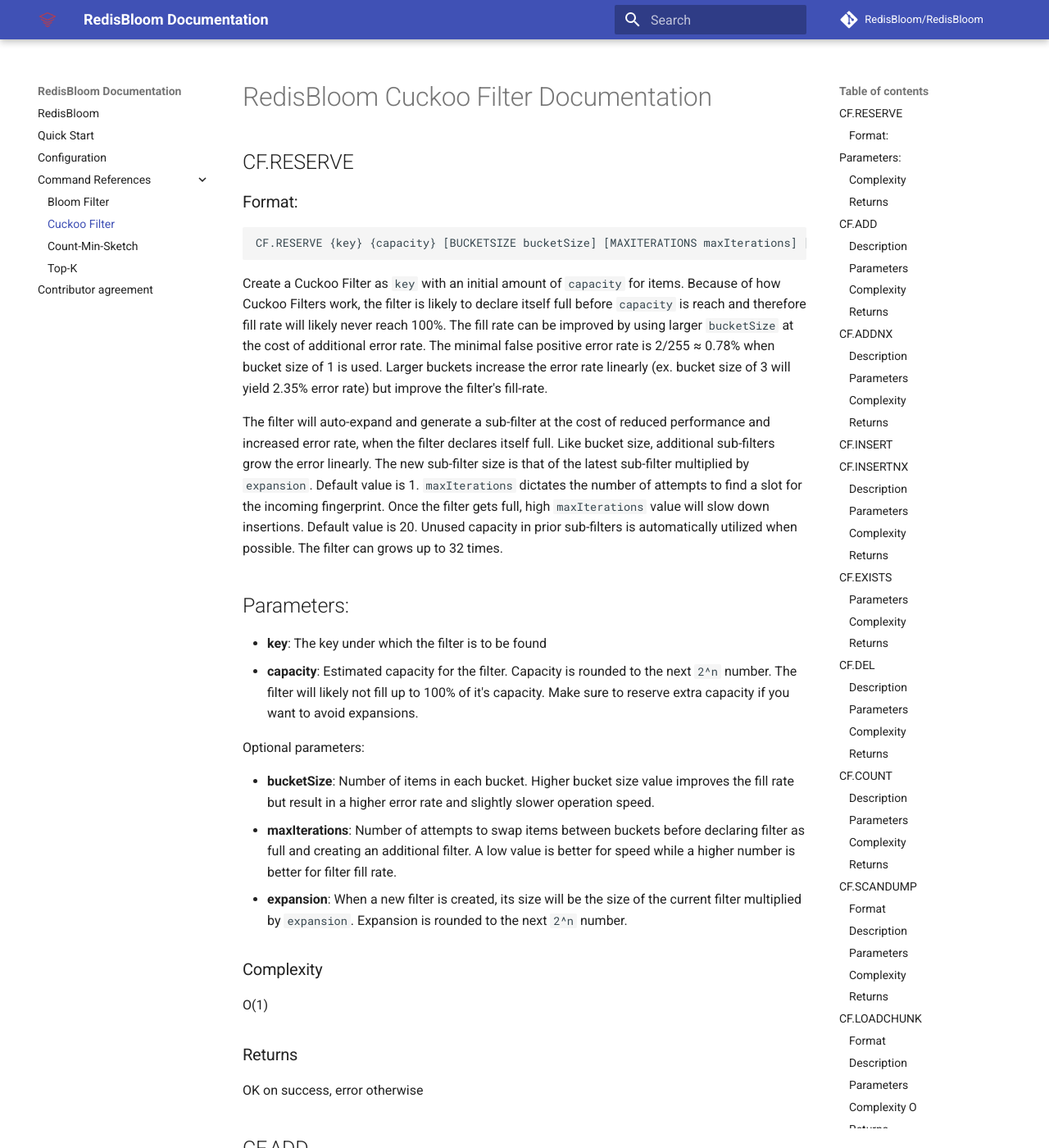
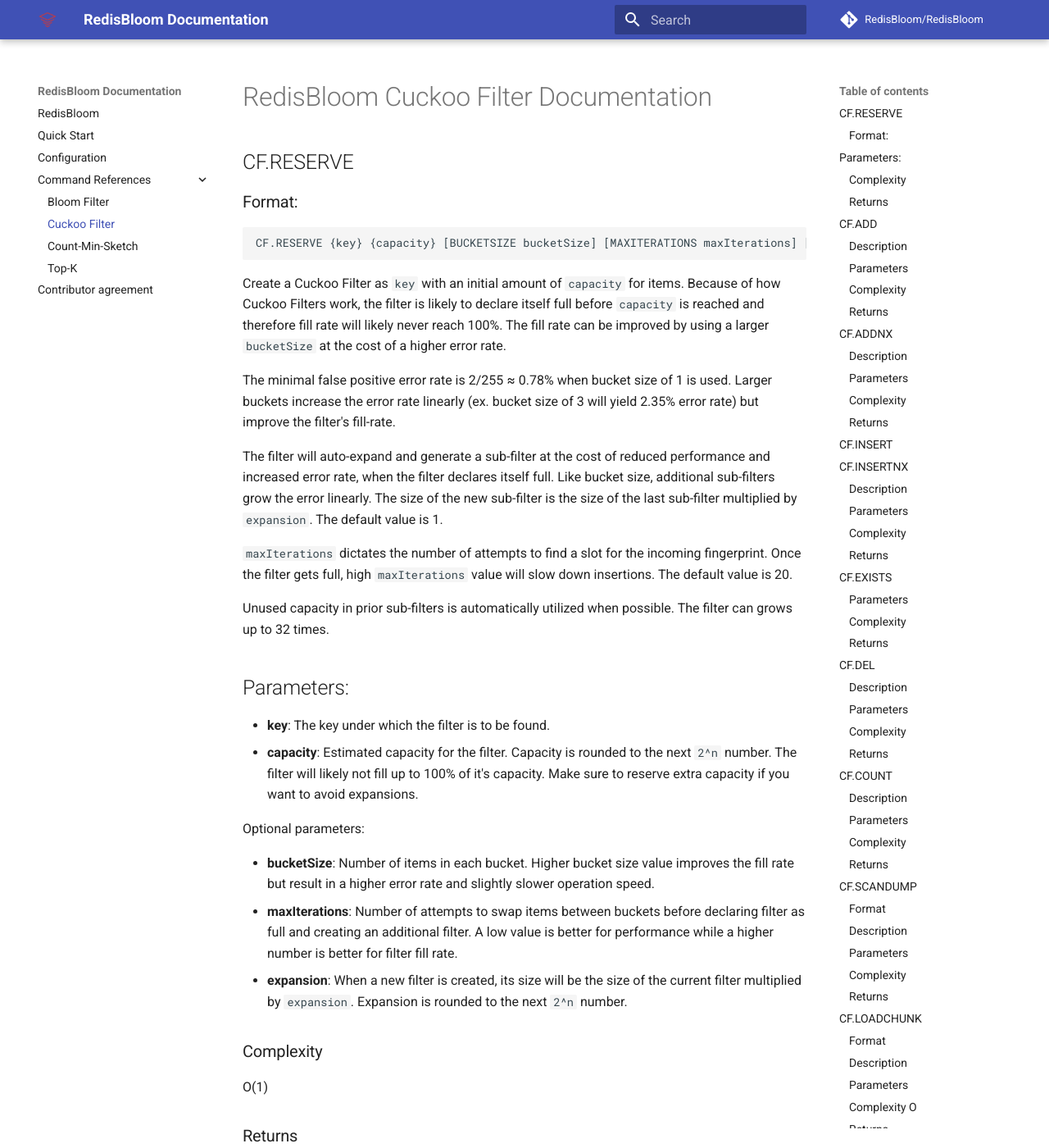
Before and after one commit to RedisBloom/RedisBloom, an MkDocs documentation site: the page built from docs/Cuckoo_Commands.md, in a window 1280 px wide and 1400 px high. Shown: the whole window at 82% size. Built offline with MkDocs 1.6.1 and Material for MkDocs 9.7.7, drawn with Linux system fonts in a browser that asks for light colours; comment, search, counter and statistics services are not loaded; old or Windows-style settings are respelled for this version of MkDocs; some of the changed text lies outside the part shown.

Commit message:
small tweaks to cuckoo

````diff
--- a/docs/Cuckoo_Commands.md
+++ b/docs/Cuckoo_Commands.md
@@ -10,9 +10,10 @@
 
 Create a Cuckoo Filter as `key` with an initial amount of `capacity` for items.
 Because of how Cuckoo Filters work, the filter is likely to declare itself full
-before `capacity` is reach and therefore fill rate will likely never reach 100%.
-The fill rate can be improved by using larger `bucketSize` at the cost of
-additional error rate.
+before `capacity` is reached and therefore fill rate will likely never reach
+100%. The fill rate can be improved by using a larger `bucketSize` at the cost
+of a higher error rate.
+
 The minimal false positive error rate is 2/255 ≈ 0.78% when bucket size of 1 is
 used. Larger buckets increase the error rate linearly (ex. bucket size of 3
 will yield 2.35% error rate) but improve the filter's fill-rate.
@@ -20,17 +21,19 @@
 The filter will auto-expand and generate a sub-filter at the cost of reduced
 performance and increased error rate, when the filter declares itself full.
 Like bucket size, additional sub-filters grow the error linearly.
-The new sub-filter size is that of the latest sub-filter multiplied by
-`expansion`. Default value is 1.
+The size of the new sub-filter is the size of the last sub-filter multiplied by
+`expansion`. The default value is 1.
+
 `maxIterations` dictates the number of attempts to find a slot for the incoming
 fingerprint. Once the filter gets full, high `maxIterations` value will slow
-down insertions. Default value is 20.
+down insertions. The default value is 20.
+
 Unused capacity in prior sub-filters is automatically utilized when possible.
 The filter can grows up to 32 times.
 
 ## Parameters:
 
-* **key**: The key under which the filter is to be found
+* **key**: The key under which the filter is to be found.
 * **capacity**: Estimated capacity for the filter. Capacity is rounded to the
 next `2^n` number. The filter will likely not fill up to 100% of it's capacity.
 Make sure to reserve extra capacity if you want to avoid expansions.
@@ -42,7 +45,7 @@
 operation speed.
 * **maxIterations**: Number of attempts to swap items between buckets before
 declaring filter as full and creating an additional filter. A low value is
-better for speed while a higher number is better for filter fill rate.
+better for performance while a higher number is better for filter fill rate.
 * **expansion**: When a new filter is created, its size will be the size of the
 current filter multiplied by `expansion`. Expansion is rounded to the next
 `2^n` number.
@@ -97,6 +99,11 @@
 
 Adds an item to a cuckoo filter if the item did not exist previously.
 See documentation on `CF.ADD` for more information on this command.
+
+This command is equivalent to a `CF.CHECK` + `CF.ADD` command. It does not
+insert an element into the filter if its fingerprint already exists and
+therefore better utilizes the available capacity. However, if you delete
+elements it might introduce **false negative** error rate!
 
 Note that this command is slower than `CF.ADD` as it first checks whether the
 item exists.
@@ -118,20 +125,23 @@
 ## CF.INSERT
 
 ## CF.INSERTNX
-Note: You should not use CF.INSERTNX unless you absolutely certain of it.
-This command is equivalent to a CHECK+ADD command. It does not insert an element
-into the filter if its fingerprint already exists and therefore better utilizes
-capacity. However, if you delete elements it might introduce **false negative**
-error rate!
+
+Note: `CF.INSERTNX` is an advanced command that might have implications if used
+incorrectly.
+
 ```
 CF.INSERT {key} [CAPACITY {cap}] [NOCREATE] ITEMS {item ...}
 CF.INSERTNX {key} [CAPACITY {cap}] [NOCREATE] ITEMS {item ...}
 ```
 
 ### Description
-
 Adds one or more items to a cuckoo filter, allowing the filter to be created
 with a custom capacity if it does not yet exist.
+
+This command is equivalent to a `CF.CHECK` + `CF.ADD` command. It does not
+insert an element into the filter if its fingerprint already exists and
+therefore better utilizes the available capacity. However, if you delete
+elements it might introduce **false negative** error rate!
 
 These commands offers more flexibility over the `ADD` and `ADDNX` commands, at
 the cost of more verbosity.
````
Also changed, not shown: other parts of docs/Cuckoo_Commands.md (+4 -5 lines).
